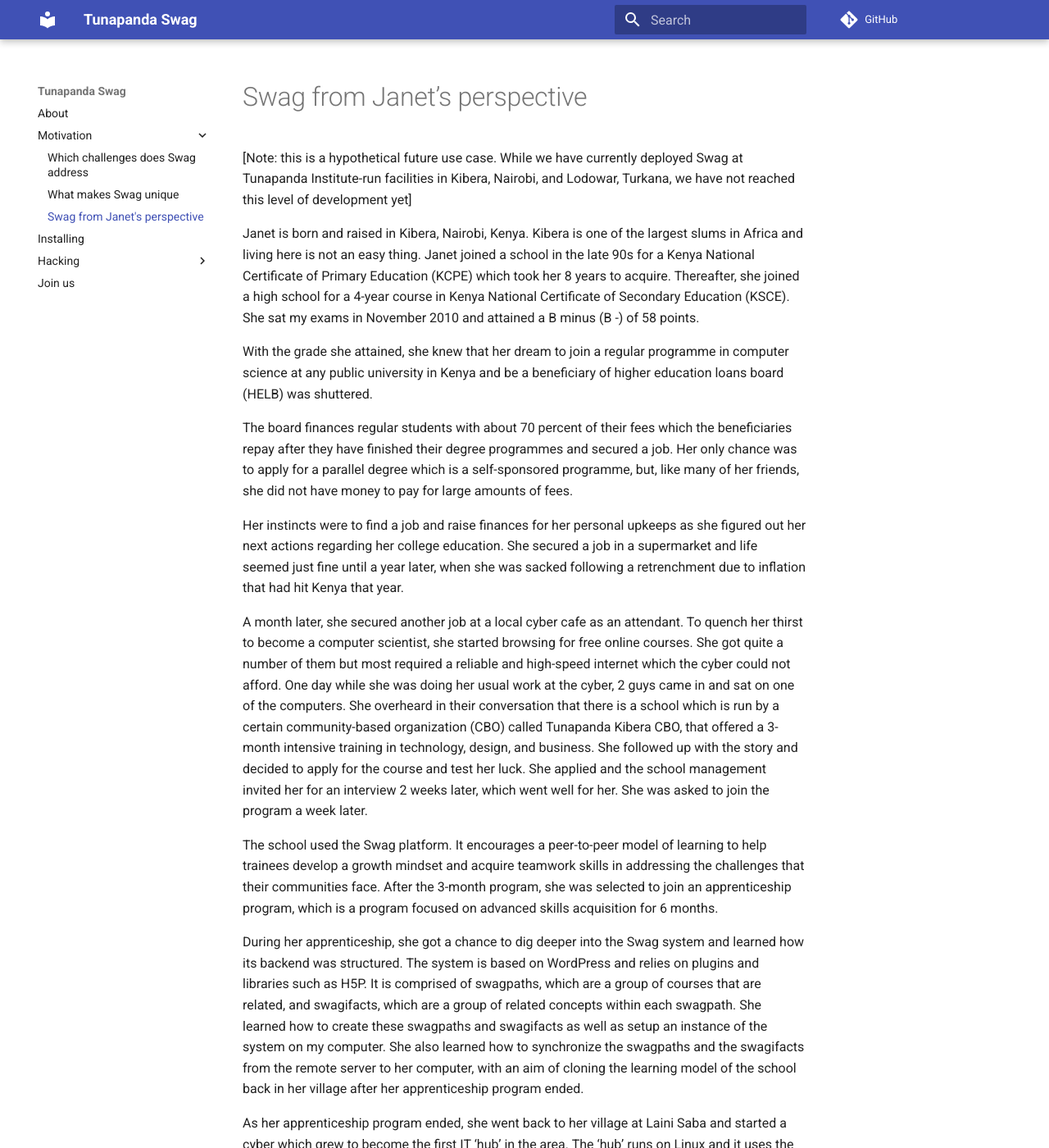
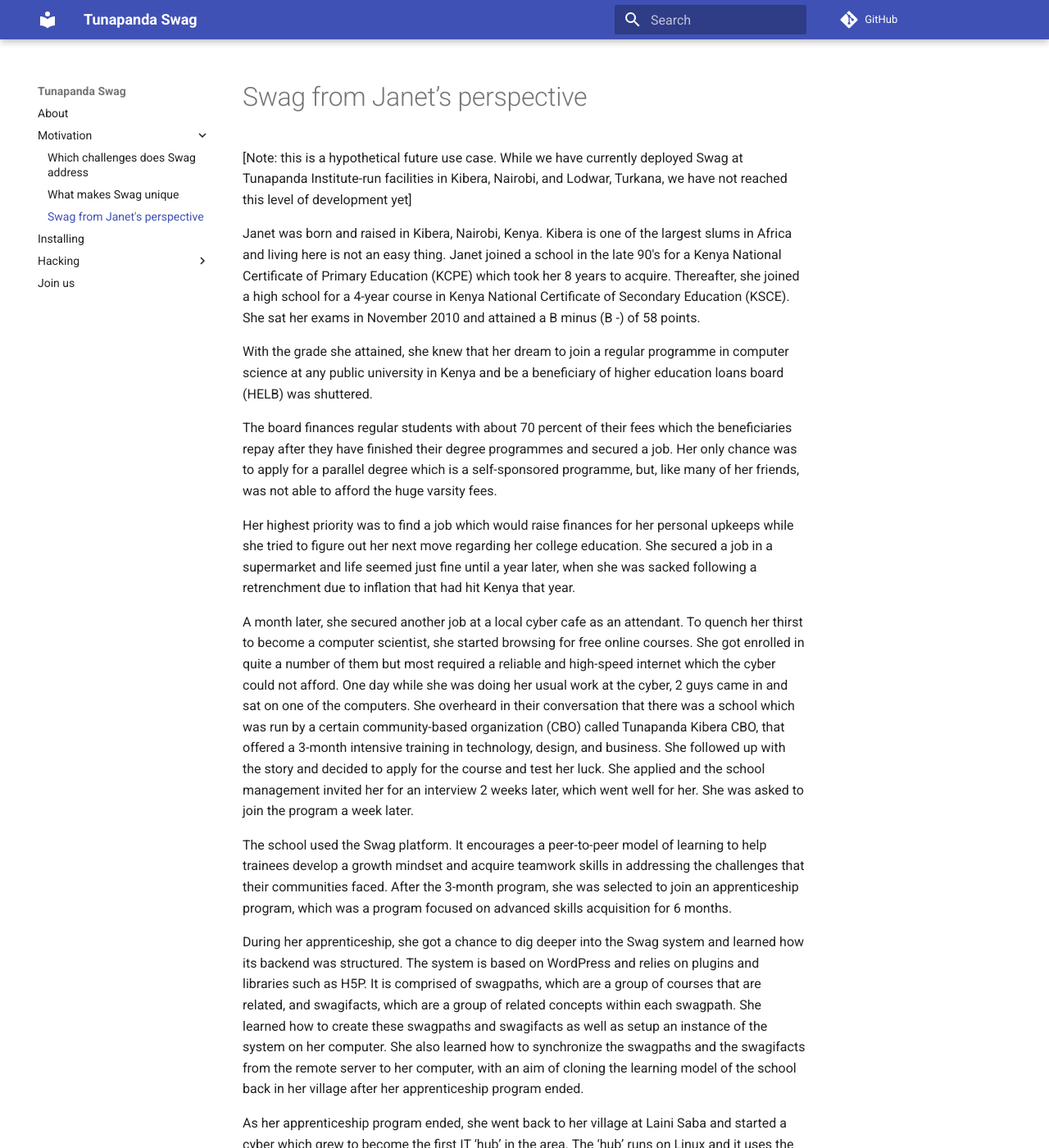
Before and after one commit to tunapanda/wp-swag, an MkDocs documentation site: the page built from docs/janet.md, in a window 1280 px wide and 1400 px high. Shown: the whole window at 82% size. Built offline with MkDocs 1.6.1 and Material for MkDocs 9.7.7, drawn with Linux system fonts in a browser that asks for light colours; comment, search, counter and statistics services are not loaded; old or Windows-style settings are respelled for this version of MkDocs.

Commit message:
Fixing typos, use of pronouns and tense cases.
Fixed typos in the above use case. Also fixed tenses in addition to restructuring some sentences to make the use case more comprehensive.

```diff
--- a/docs/janet.md
+++ b/docs/janet.md
@@ -1,19 +1,19 @@
 # Swag from Janet’s perspective
 
-[Note: this is a hypothetical future use case. While we have currently deployed Swag at Tunapanda Institute-run facilities in Kibera, Nairobi, and Lodowar, Turkana, we have not reached this level of development yet]
+[Note: this is a hypothetical future use case. While we have currently deployed Swag at Tunapanda Institute-run facilities in Kibera, Nairobi, and Lodwar, Turkana, we have not reached this level of development yet]
 
-Janet is born and raised in Kibera, Nairobi, Kenya. Kibera is one of the largest slums in Africa and living here is not an easy thing. Janet joined a school in the late 90s for a Kenya National Certificate of Primary Education (KCPE) which took her 8 years to acquire. Thereafter, she joined a high school for a 4-year course in Kenya National Certificate of Secondary Education (KSCE). She sat my exams in November 2010 and attained a B minus (B -) of 58 points.
+Janet was born and raised in Kibera, Nairobi, Kenya. Kibera is one of the largest slums in Africa and living here is not an easy thing. Janet joined a school in the late 90's for a Kenya National Certificate of Primary Education (KCPE) which took her 8 years to acquire. Thereafter, she joined a high school for a 4-year course in Kenya National Certificate of Secondary Education (KSCE). She sat her exams in November 2010 and attained a B minus (B -) of 58 points.
 
 With the grade she attained, she knew that her dream to join a regular programme in computer science at any public university in Kenya and be a beneficiary of higher education loans board (HELB) was shuttered.
 
-The board finances regular students with about 70 percent of their fees which the beneficiaries repay after they have finished their degree programmes and secured a job. Her only chance was to apply for a parallel degree which is a self-sponsored programme, but, like many of her friends, she did not have money to pay for large amounts of fees.
+The board finances regular students with about 70 percent of their fees which the beneficiaries repay after they have finished their degree programmes and secured a job. Her only chance was to apply for a parallel degree which is a self-sponsored programme, but, like many of her friends, was not able to afford the huge varsity fees.
 
-Her instincts were to find a job and raise finances for her personal upkeeps as she figured out her next actions regarding her college education. She secured a job in a supermarket and life seemed just fine until a year later, when she was sacked following a retrenchment due to inflation that had hit Kenya that year.
+Her highest priority was to find a job which would raise finances for her personal upkeeps while she tried to figure out her next move regarding her college education. She secured a job in a supermarket and life seemed just fine until a year later, when she was sacked following a retrenchment due to inflation that had hit Kenya that year.
 
-A month later, she secured another job at a local cyber cafe as an attendant. To quench her thirst to become a computer scientist, she started browsing for free online courses. She got quite a number of them but most required a reliable and high-speed internet which the cyber could not afford. One day while she was doing her usual work at the cyber, 2 guys came in and sat on one of the computers. She overheard in their conversation that there is a school which is run by a certain community-based organization (CBO) called Tunapanda Kibera CBO, that offered a 3-month intensive training in technology, design, and business. She followed up with the story and decided to apply for the course and test her luck. She applied and the school management invited her for an interview 2 weeks later, which went well for her. She was asked to join the program a week later.
+A month later, she secured another job at a local cyber cafe as an attendant. To quench her thirst to become a computer scientist, she started browsing for free online courses. She got enrolled in quite a number of them but most required a reliable and high-speed internet which the cyber could not afford. One day while she was doing her usual work at the cyber, 2 guys came in and sat on one of the computers. She overheard in their conversation that there was a school which was run by a certain community-based organization (CBO) called Tunapanda Kibera CBO, that offered a 3-month intensive training in technology, design, and business. She followed up with the story and decided to apply for the course and test her luck. She applied and the school management invited her for an interview 2 weeks later, which went well for her. She was asked to join the program a week later.
 
-The school used the Swag platform. It encourages a peer-to-peer model of learning to help trainees develop a growth mindset and acquire teamwork skills in addressing the challenges that their communities face. After the 3-month program, she was selected to join an apprenticeship program, which is a program focused on advanced skills acquisition for 6 months.
+The school used the Swag platform. It encourages a peer-to-peer model of learning to help trainees develop a growth mindset and acquire teamwork skills in addressing the challenges that their communities faced. After the 3-month program, she was selected to join an apprenticeship program, which was a program focused on advanced skills acquisition for 6 months.
 
-During her apprenticeship, she got a chance to dig deeper into the Swag system and learned how its backend was structured. The system is based on WordPress and relies on plugins and libraries such as H5P. It is comprised of swagpaths, which are a group of courses that are related, and swagifacts, which are a group of related concepts within each swagpath. She learned how to create these swagpaths and swagifacts as well as setup an instance of the system on my computer. She also learned how to synchronize the swagpaths and the swagifacts from the remote server to her computer, with an aim of cloning the learning model of the school back in her village after her apprenticeship program ended.
+During her apprenticeship, she got a chance to dig deeper into the Swag system and learned how its backend was structured. The system is based on WordPress and relies on plugins and libraries such as H5P. It is comprised of swagpaths, which are a group of courses that are related, and swagifacts, which are a group of related concepts within each swagpath. She learned how to create these swagpaths and swagifacts as well as setup an instance of the system on her computer. She also learned how to synchronize the swagpaths and the swagifacts from the remote server to her computer, with an aim of cloning the learning model of the school back in her village after her apprenticeship program ended.
 
 As her apprenticeship program ended, she went back to her village at Laini Saba and started a cyber which grew to become the first IT ‘hub’ in the area. The ‘hub’ runs on Linux and it uses the Swag system to teach people technological approaches of value creation and problem-solving. The skills she acquired from Tunapanda Institute and the Swag system have helped her to help others with much ease. Her dream is to help her trainees replicate the model in their villages, and since the model requires less skilled teachers and low or no bandwidth at all, she is confident that she can achieve this. The only time you need a fast and reliable internet is when synchronizing content from the remote server to your local server which takes only a few minutes to complete.
```
